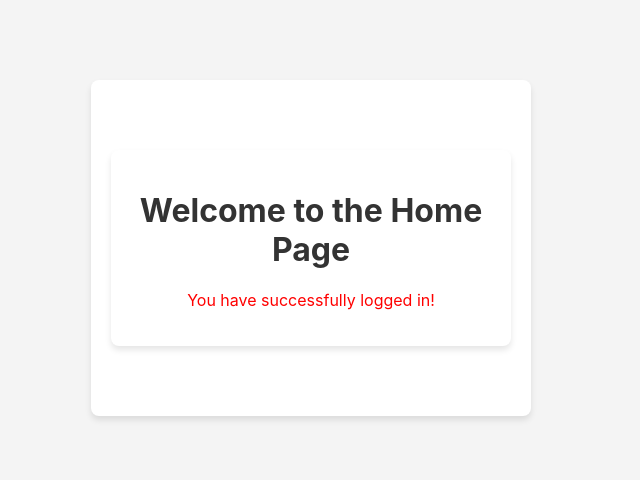
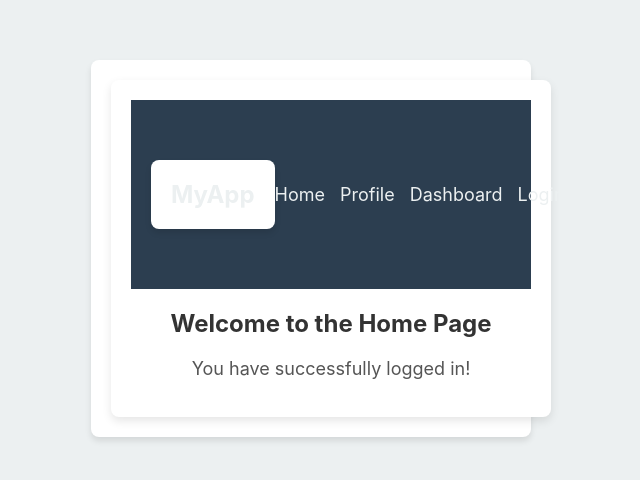
Before and after one commit to KavinduYohan/Learning-content-recommendation-system, a React (Create React App) app in the folder react-frontend/: page /home in a window 1280 px wide. Shown: the part 152-632 px from the top of the page, without its empty margins (329-969 px from the left). Built offline with nearby package versions, Linux system fonts and the light colour scheme.

Commit message:
Update Home page layout and add styling

```diff
--- /dev/null
+++ b/react-frontend/src/Home.css
@@ -0,0 +1,25 @@
+/* Home.css */
+body {
+  margin: 0;
+  font-family: Arial, sans-serif;
+  background-color: #ecf0f1;
+}
+
+h1 {
+  text-align: center;
+  color: #2c3e50;
+  margin-top: 20px;
+}
+
+p {
+  text-align: center;
+  font-size: 18px;
+  color: #7f8c8d;
+  margin-top: 10px;
+}
+
+.container {
+  max-width: 1200px;
+  margin: 0 auto;
+  padding: 20px;
+}
--- a/react-frontend/src/Home.js
+++ b/react-frontend/src/Home.js
@@ -1,8 +1,11 @@
 import React from 'react';
+import Navbar from './components/Navbar'; // Adjust the relative path based on your project structure
+import './Home.css'; // Add Home.css for styling
 
 function Home() {
   return (
-    <div>
+    <div className="container">
+      <Navbar />
       <h1>Welcome to the Home Page</h1>
       <p>You have successfully logged in!</p>
     </div>
--- /dev/null
+++ b/react-frontend/src/components/Navbar.css
@@ -0,0 +1,36 @@
+/* Navbar.css */
+.navbar {
+  display: flex;
+  justify-content: space-between;
+  align-items: center;
+  background-color: #2c3e50;
+  padding: 10px 20px;
+  color: #ecf0f1;
+}
+
+.logo {
+  font-size: 24px;
+  font-weight: bold;
+}
+
+.nav-links {
+  list-style: none;
+  display: flex;
+  gap: 15px;
+  margin: 0;
+  padding: 0;
+}
+
+.nav-links li {
+  font-size: 18px;
+}
+
+.nav-links a {
+  text-decoration: none;
+  color: #ecf0f1;
+  transition: color 0.3s ease;
+}
+
+.nav-links a:hover {
+  color: #3498db;
+}
```
Also changed, not shown: 1 other file (tests, documents, lock files or other folders).
